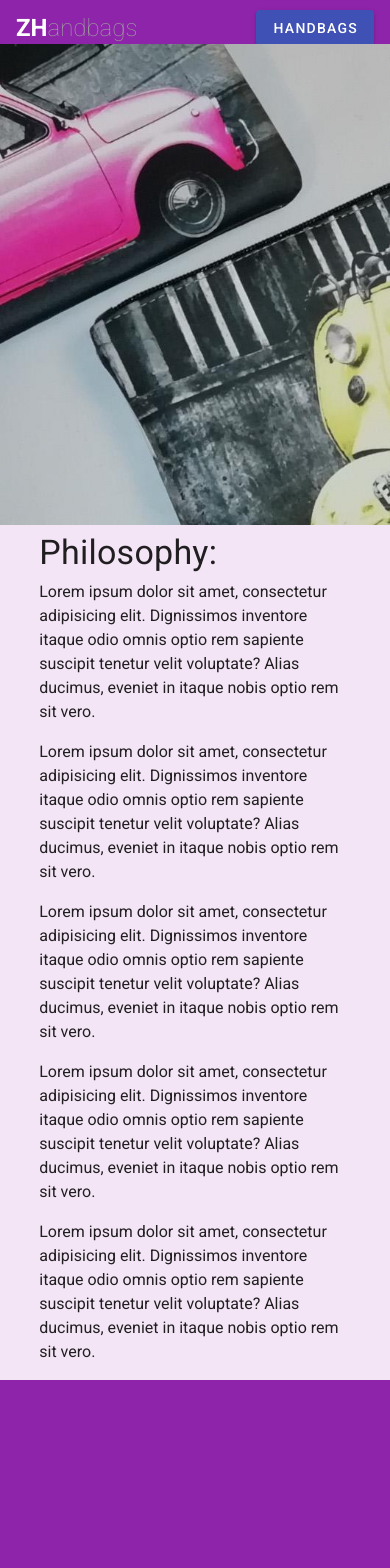
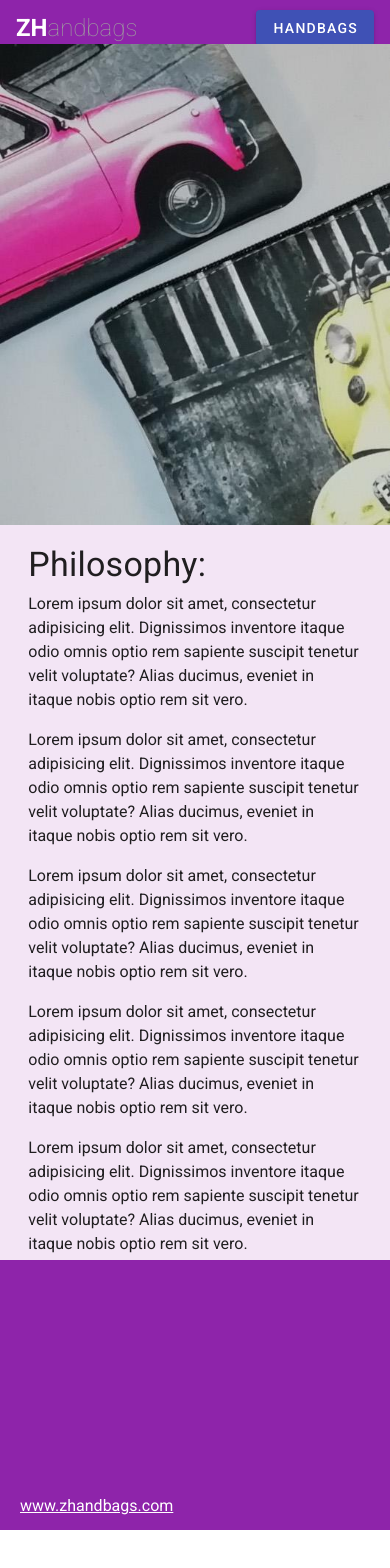
Before and after one commit to mcvio78/study__handbags, a Vue app: page / in a window 390 px wide. Shown: the top 1568 px of the page. After the commit the page ends 1530 px from the top, so only its background shows below. Built offline with nearby package versions, Linux system fonts and the light colour scheme.

Commit message:
remove margin to display content on small screens.

```diff
--- a/src/views/Home.vue
+++ b/src/views/Home.vue
@@ -47,7 +47,7 @@
 				</picture>
 			</v-col>
 		</v-row>
-		<v-row class="justify-center ma-0">
+		<v-row class="justify-center">
 			<v-col cols="11" class="col-md-10">
 				<h1 class="display-1 mb-2">Philosophy:</h1>
 				<p>
```
